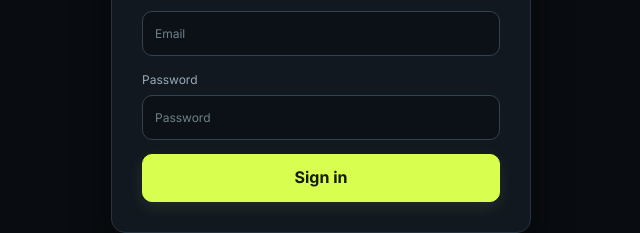
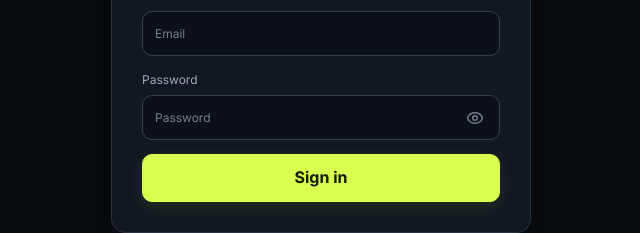
Before and after one commit to dragonknighttw-cmd/Narrativ-Forge, a Next.js app in the folder apps/web-platform/frontend/: page /login in a window 1280 px wide. Shown: the part 421-654 px from the top of the page, without its empty margins (319-959 px from the left). Built offline with nearby package versions, Linux system fonts and the light colour scheme; no server answers; a web font is replaced by a local one.

Commit message:
feat(ui): add password visibility toggle (eye icon) to login page [deploy]

```diff
--- a/apps/web-platform/frontend/app/login/page.tsx
+++ b/apps/web-platform/frontend/app/login/page.tsx
@@ -2,12 +2,14 @@
 
 import { useState } from "react";
 import { useRouter } from "next/navigation";
+import { Eye, EyeOff } from "lucide-react";
 import { api } from "../../lib/api";
 
 export default function LoginPage() {
   const router = useRouter();
   const [email, setEmail] = useState("");
   const [password, setPassword] = useState("");
+  const [showPassword, setShowPassword] = useState(false);
   const [error, setError] = useState("");
   const [busy, setBusy] = useState(false);
 
@@ -89,7 +91,41 @@ export default function LoginPage() {
       <h1>Production workspace</h1>
       <p className="muted">Invite-only access. Authentication is managed by Supabase; app sessions use an httpOnly cookie.</p>
       <label className="field">Email<input required type="email" autoComplete="username" placeholder="Email" value={email} onChange={e => setEmail(e.target.value)} /></label>
-      <label className="field">Password<input required autoComplete="current-password" placeholder="Password" type="password" value={password} onChange={e => setPassword(e.target.value)} /></label>
+      <div className="field">
+        <label htmlFor="login-password">Password</label>
+        <div style={{ position: "relative", display: "flex", alignItems: "center", width: "100%" }}>
+          <input
+            id="login-password"
+            required
+            autoComplete="current-password"
+            placeholder="Password"
+            type={showPassword ? "text" : "password"}
+            value={password}
+            onChange={e => setPassword(e.target.value)}
+            style={{ width: "100%", paddingRight: "2.5rem" }}
+          />
+          <button
+            type="button"
+            onClick={() => setShowPassword(prev => !prev)}
+            aria-label={showPassword ? "Hide password" : "Show password"}
+            style={{
+              position: "absolute",
+              right: "0.75rem",
+              background: "transparent",
+              border: "none",
+              cursor: "pointer",
+              padding: "0.25rem",
+              display: "flex",
+              alignItems: "center",
+              justifyContent: "center",
+              color: "inherit",
+              opacity: 0.7
+            }}
+          >
+            {showPassword ? <EyeOff size={18} /> : <Eye size={18} />}
+          </button>
+        </div>
+      </div>
       {error && <div className="error" role="alert">{error}</div>}
       <button className="primary" type="submit" disabled={busy}>{busy ? "Signing in…" : "Sign in"}</button>
     </form>
```
